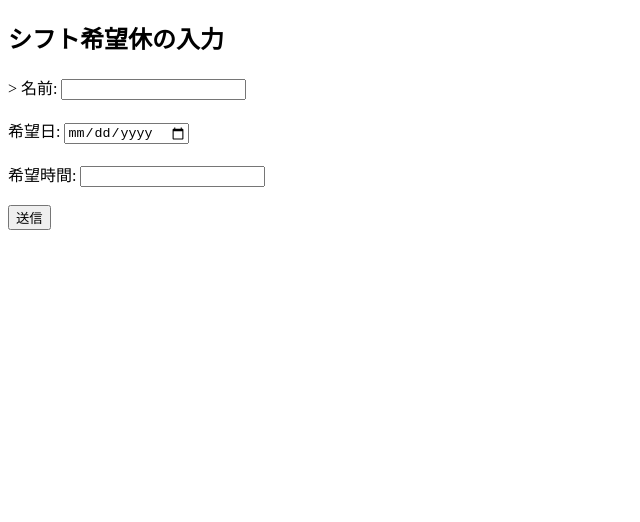
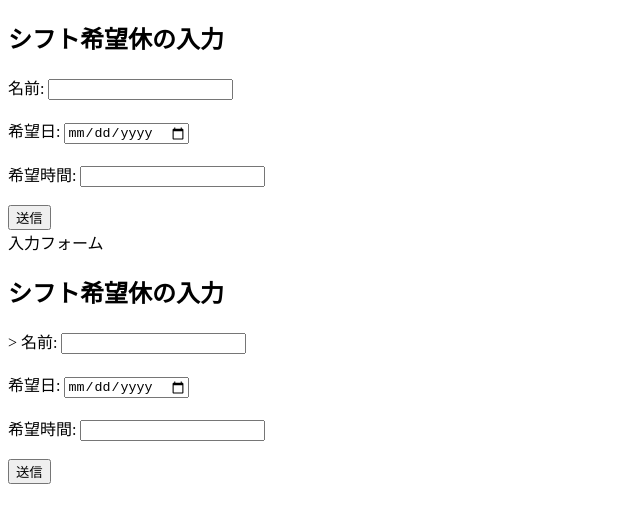
Before and after one commit to ete-git/test, a plain HTML site: page index.html in a window 1280 px wide. Shown: the whole page, without its empty margins (0-640 px from the left). Drawn offline with Linux system fonts and the light colour scheme.

Commit message:
Update index.html

```diff
--- a/index.html
+++ b/index.html
@@ -2,7 +2,49 @@
 <html lang="ja">
 <head>
   <meta charset="UTF-8">
+  <title>シフト希望休</title>
+<html lang="ja">
+<head>
+  <meta charset="UTF-8">
   <title>シフト希望休入力フォーム</title>
+</head>
+<body>
+  <h2>シフト希望休の入力</h2>
+
+  <form id="shiftForm" action="https://script.google.com/macros/s/AKfycbyQPN37PsELefpC8nQ28TEVltzNgXWYTElDuZGWRRoxAOyu6z6UYp-Bojp0FWFhpMiWXw/exec" method="POST" target="hidden_iframe">
+    <label>
+      名前:
+      <input type="text" name="name" required>
+    </label>
+    <br><br>
+
+    <label>
+      希望日:
+      <input type="date" name="date" required>
+    </label>
+    <br><br>
+
+    <label>
+      希望時間:
+      <input type="text" name="time" placeholder="" required>
+    </label>
+    <br><br>
+
+    <button type="submit">送信</button>
+  </form>
+
+  <iframe name="hidden_iframe" style="display:none;"></iframe>
+
+  <script>
+    const form = document.getElementById("shiftForm");
+
+    form.addEventListener("submit", e => {
+      alert("送信完了");
+      form.reset();
+    });
+  </script>
+</body>
+</html>入力フォーム</title>
 </head>
 <body>
   <h2>シフト希望休の入力</h2>
```
